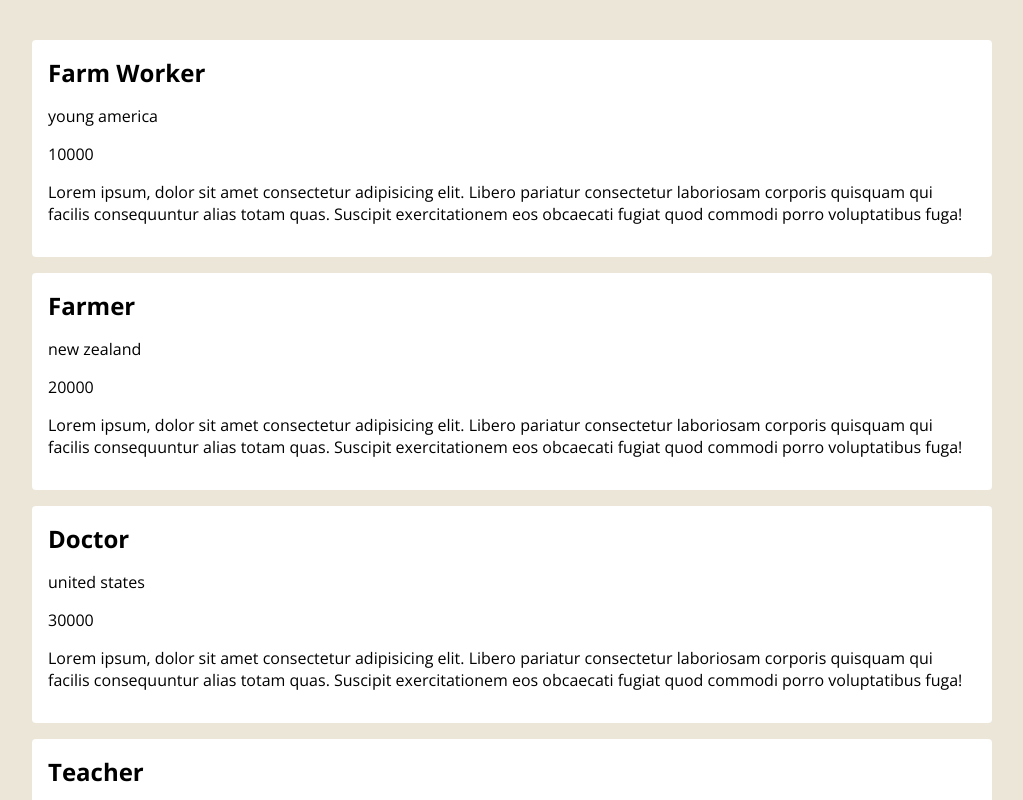
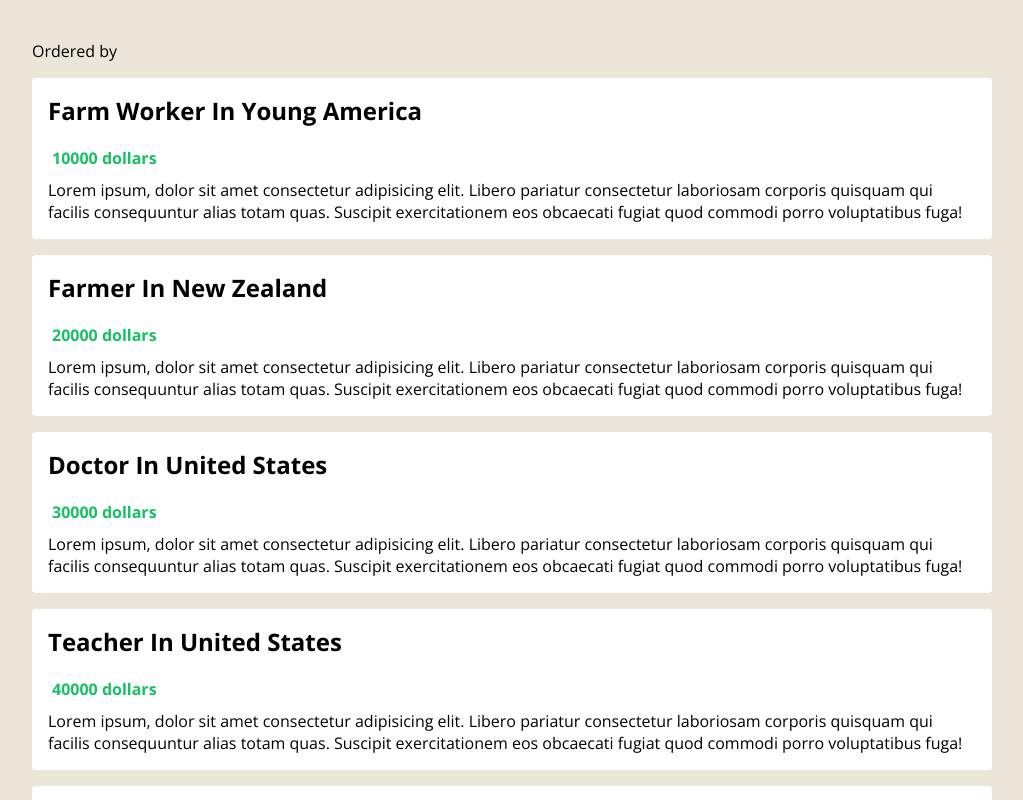
Before and after one commit to torish14/hyrule-jobs, a Vue app: page / in a window 1280 px wide. Shown: the top 800 px of the page, without its empty margins (128-1151 px from the left). Built offline with nearby package versions, Linux system fonts and the light colour scheme.

Commit message:
✨ feat: 並び替え機能を実装するため､orderプロパティを追加

```diff
--- a/src/components/JobsList.vue
+++ b/src/components/JobsList.vue
@@ -1,16 +1,19 @@
 <template>
   <div class="job-list">
+    <p>Ordered by {{ order }}</p>
     <ul>
       <li v-for="job in jobs" :key="job.id">
-        <h2>{{ job.title }}</h2>
-        <p>{{ job.location }}</p>
-        <p class="salary">{{ job.salary }}</p>
-        <p class="description">
-          Lorem ipsum, dolor sit amet consectetur adipisicing elit. Libero
-          pariatur consectetur laboriosam corporis quisquam qui facilis
-          consequuntur alias totam quas. Suscipit exercitationem eos obcaecati
-          fugiat quod commodi porro voluptatibus fuga!
-        </p>
+        <h2>{{ job.title }} in {{ job.location }}</h2>
+        <div class="salary">
+          <p>{{ job.salary }} dollars</p>
+        </div>
+        <div class="description">
+          Lorem ipsum, dolor sit amet consectetur adipisicing elit.
+          Libero pariatur consectetur laboriosam corporis quisquam qui
+          facilis consequuntur alias totam quas. Suscipit
+          exercitationem eos obcaecati fugiat quod commodi porro
+          voluptatibus fuga!
+        </div>
       </li>
     </ul>
   </div>
@@ -18,13 +21,18 @@
 
 <script lang="ts">
 import { defineComponent, PropType } from 'vue'
-import Job from '@/types/job'
+import Job from '@/types/Job'
+import OrderTerm from '@/types/OrderTerm'
 
 export default defineComponent({
   props: {
     jobs: {
       required: true,
       type: Array as PropType<Job[]>,
+    },
+    order: {
+      required: true,
+      type: String as PropType<OrderTerm>,
     },
   },
 })
```
